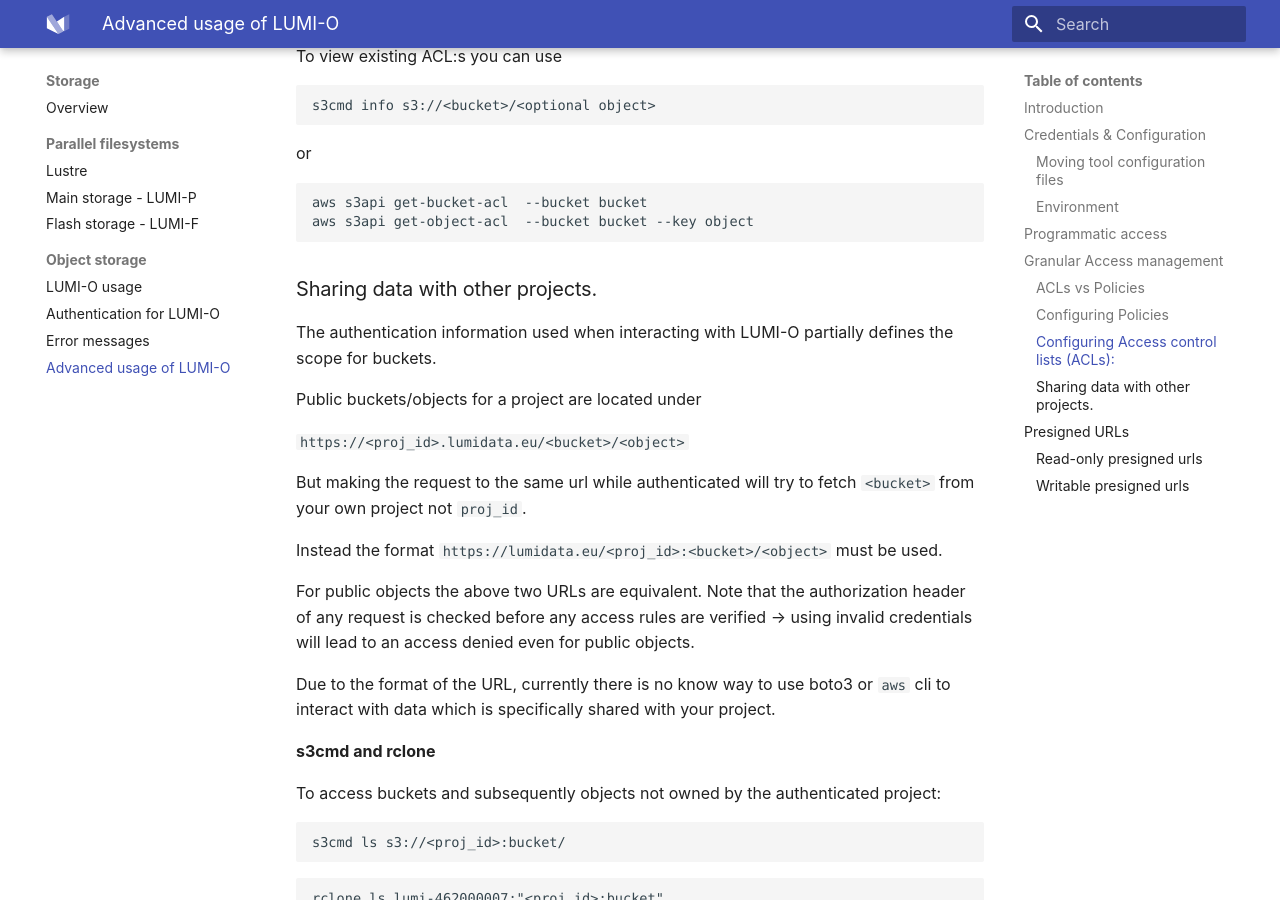
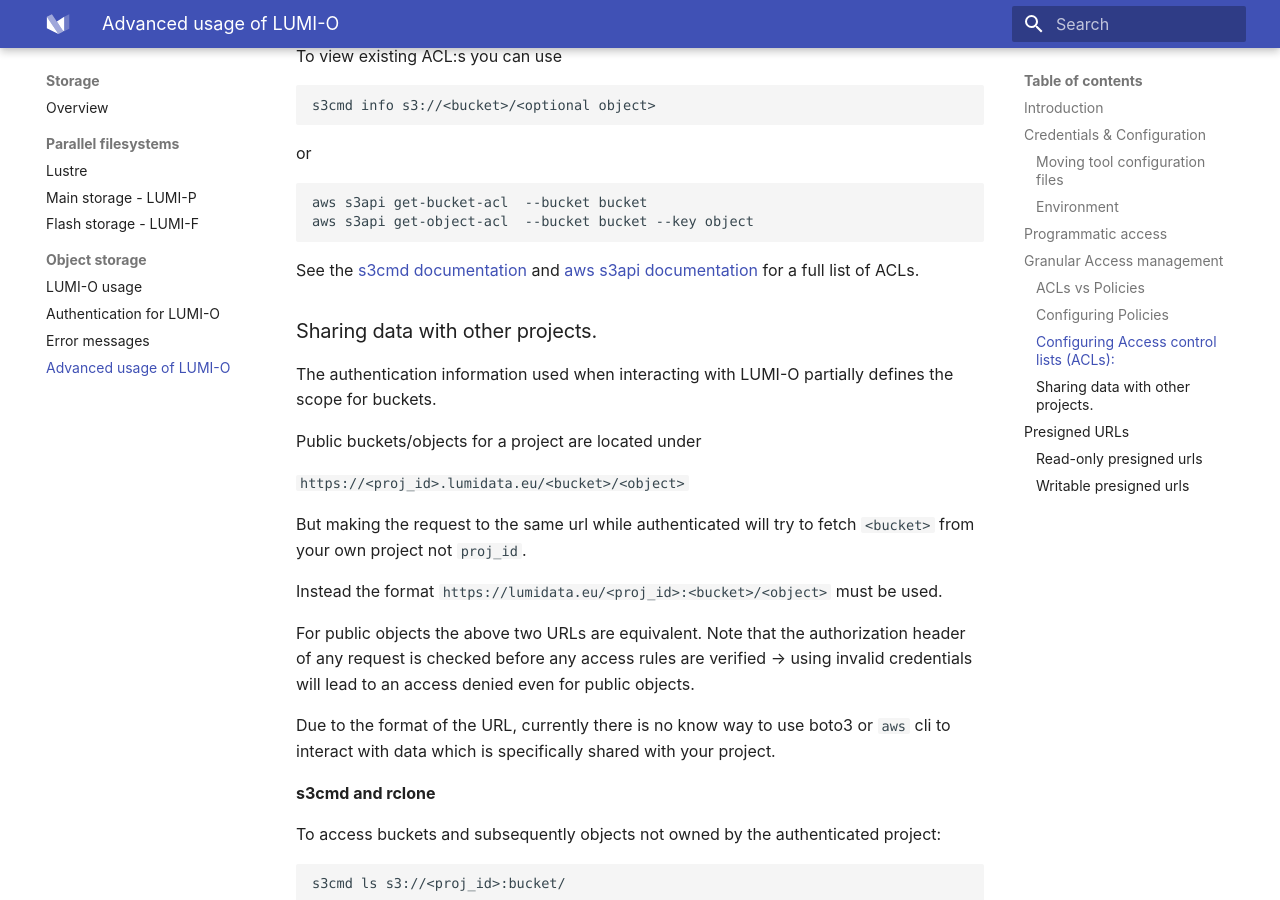
Before and after one commit to Lumi-supercomputer/lumi-userguide, an MkDocs documentation site: the page built from docs/storage/lumio/advanced.md, in a window 1280 px wide and 900 px high, scrolled down 7897 px. Built offline with MkDocs 1.6.1 and Material for MkDocs 9.7.7, drawn with Linux system fonts in a browser that asks for light colours.

Commit message:
Documentation link

````diff
--- a/docs/storage/lumio/advanced.md
+++ b/docs/storage/lumio/advanced.md
@@ -366,6 +366,7 @@
 aws s3api get-object-acl  --bucket bucket --key object
 ```
 
+See the [s3cmd documentation](https://s3tools.org/usage) and [aws s3api documentation](https://docs.aws.amazon.com/cli/latest/reference/s3api/put-object-acl.html#options) for a full list of ACLs.
 
 
 ### Sharing data with other projects.
````
